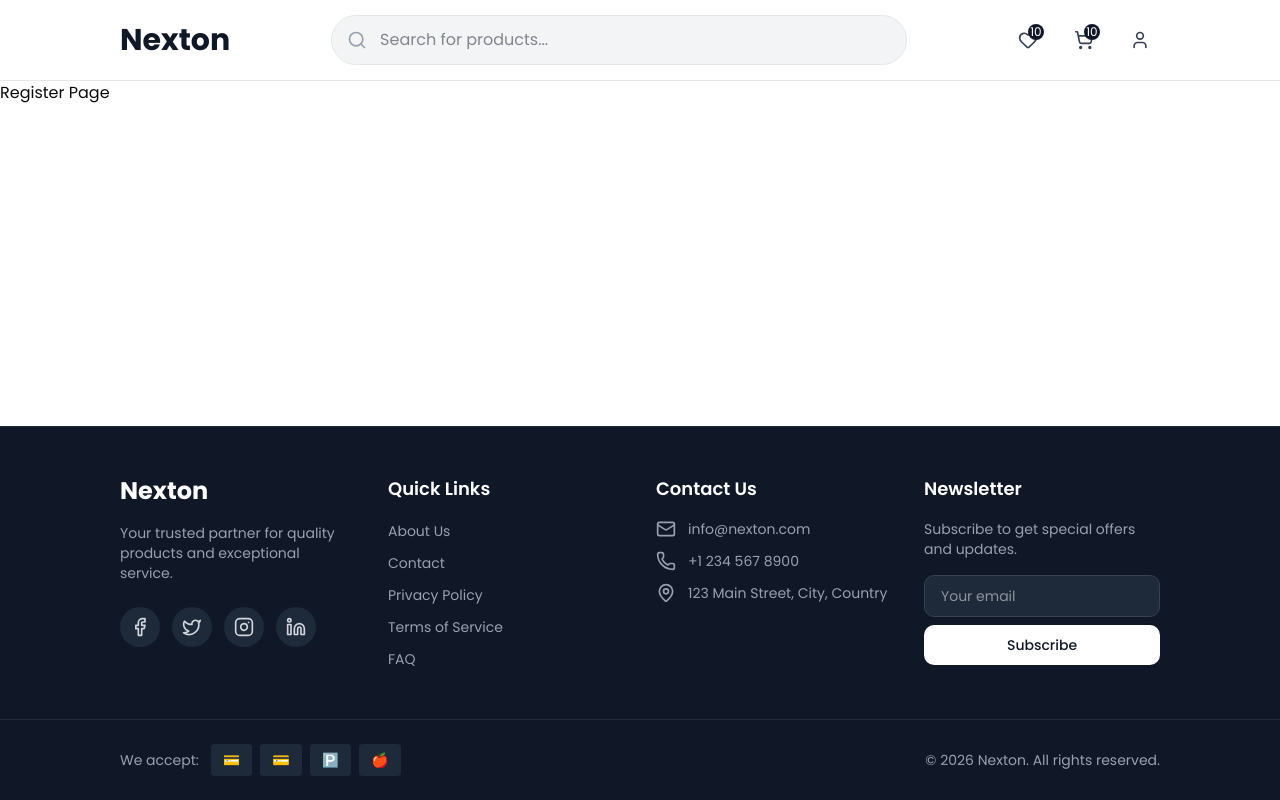
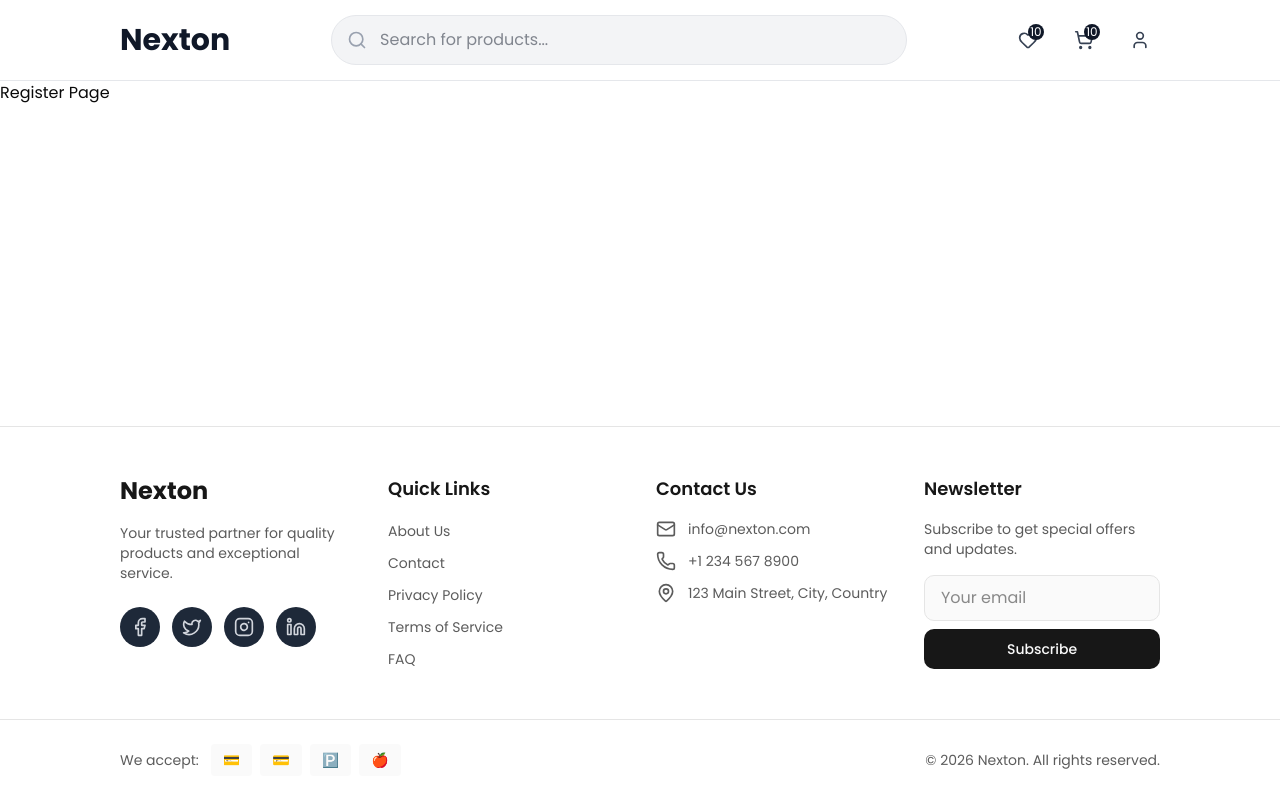
Before and after one commit to Amrr-Maherr/nexton, a Next.js app: page /auth/register in a window 1280 px wide. Built offline with nearby package versions, Linux system fonts and the light colour scheme.

Commit message:
refactor: update footer to use CSS variables

```diff
--- a/components/shared/footer/components/FooterBottom.tsx
+++ b/components/shared/footer/components/FooterBottom.tsx
@@ -20,17 +20,17 @@
   ],
 }: FooterBottomProps) {
   return (
-    <div className="border-t border-gray-800">
+    <div className="border-t">
       <div className="main_container py-6">
         <div className="flex flex-col md:flex-row justify-between items-center gap-4">
           {/* Payment Methods */}
           <div className="flex items-center gap-3">
-            <span className="text-sm text-gray-400">We accept:</span>
+            <span className="text-sm opacity-70">We accept:</span>
             <div className="flex gap-2">
               {paymentMethods.map((method) => (
                 <div
                   key={method.name}
-                  className="bg-gray-800 px-3 py-1.5 rounded text-sm"
+                  className="bg-secondary/50 px-3 py-1.5 rounded text-sm"
                   title={method.name}
                 >
                   {method.icon}
@@ -40,7 +40,7 @@
           </div>
 
           {/* Copyright */}
-          <p className="text-sm text-gray-400">
+          <p className="text-sm opacity-70">
             © {new Date().getFullYear()} {companyName}. All rights reserved.
           </p>
         </div>
--- a/components/shared/footer/components/FooterCompany.tsx
+++ b/components/shared/footer/components/FooterCompany.tsx
@@ -11,8 +11,8 @@
 }: FooterCompanyProps) {
   return (
     <div className="space-y-4">
-      <h2 className="text-2xl font-bold text-white">{companyName}</h2>
-      <p className="text-sm text-gray-400">{companyDescription}</p>
+      <h2 className="text-2xl font-bold">{companyName}</h2>
+      <p className="text-sm opacity-70">{companyDescription}</p>
     </div>
   );
 });
--- a/components/shared/footer/components/FooterContact.tsx
+++ b/components/shared/footer/components/FooterContact.tsx
@@ -27,13 +27,13 @@
 }: FooterContactProps) {
   return (
     <div className="space-y-4">
-      <h3 className="text-lg font-semibold text-white">{title}</h3>
+      <h3 className="text-lg font-semibold">{title}</h3>
       <ul className="space-y-3">
         {contactInfo.map((item, index) => (
           <li key={index}>
             <Link
               href={item.href}
-              className="flex items-center gap-3 text-gray-400 hover:text-white transition-colors duration-300 text-sm"
+              className="flex items-center gap-3 opacity-70 hover:opacity-100 transition-colors duration-300 text-sm"
             >
               <item.icon className="h-5 w-5 flex-shrink-0" />
               <span>{item.text}</span>
--- a/components/shared/footer/components/FooterLinks.tsx
+++ b/components/shared/footer/components/FooterLinks.tsx
@@ -23,13 +23,13 @@
 }: FooterLinksProps) {
   return (
     <div className="space-y-4">
-      <h3 className="text-lg font-semibold text-white">{title}</h3>
+      <h3 className="text-lg font-semibold">{title}</h3>
       <ul className="space-y-2">
         {links.map((link) => (
           <li key={link.label}>
             <Link
               href={link.href}
-              className="text-gray-400 hover:text-white transition-colors duration-300 text-sm hover:underline"
+              className="opacity-70 hover:opacity-100 transition-colors duration-300 text-sm hover:underline"
             >
               {link.label}
             </Link>
--- a/components/shared/footer/components/FooterNewsletter.tsx
+++ b/components/shared/footer/components/FooterNewsletter.tsx
@@ -24,19 +24,19 @@
 
   return (
     <div className="space-y-4">
-      <h3 className="text-lg font-semibold text-white">{title}</h3>
-      <p className="text-sm text-gray-400">{description}</p>
+      <h3 className="text-lg font-semibold">{title}</h3>
+      <p className="text-sm opacity-70">{description}</p>
       <form className="flex flex-col gap-2" onSubmit={handleSubmit}>
         <input
           type="email"
           placeholder={placeholder}
           value={email}
           onChange={(e) => setEmail(e.target.value)}
-          className="bg-gray-800 border border-gray-700 text-white px-4 py-2.5 rounded-lg focus:outline-none focus:ring-2 focus:ring-gray-500 text-sm"
+          className="bg-secondary/50 border border-border px-4 py-2.5 rounded-lg focus:outline-none focus:ring-2 focus:ring-primary text-primary"
         />
         <button
           type="submit"
-          className="bg-white text-gray-900 px-4 py-2.5 rounded-lg font-medium hover:bg-gray-100 transition-colors duration-300 text-sm"
+          className="bg-primary text-primary-foreground px-4 py-2.5 rounded-lg font-medium hover:opacity-90 transition-colors duration-300 text-sm"
         >
           {buttonText}
         </button>
--- a/components/shared/footer/footer.tsx
+++ b/components/shared/footer/footer.tsx
@@ -16,12 +16,7 @@
 
 const Footer = memo(function Footer({ className }: FooterProps) {
   return (
-    <footer
-      className={cn(
-        "bg-gray-900 text-gray-300 border-t border-gray-800",
-        className,
-      )}
-    >
+    <footer className={cn("bg-background text-primary border-t", className)}>
       {/* Main Footer Content */}
       <div className="main_container py-12">
         <div className="grid grid-cols-1 md:grid-cols-2 lg:grid-cols-4 gap-8">
```
